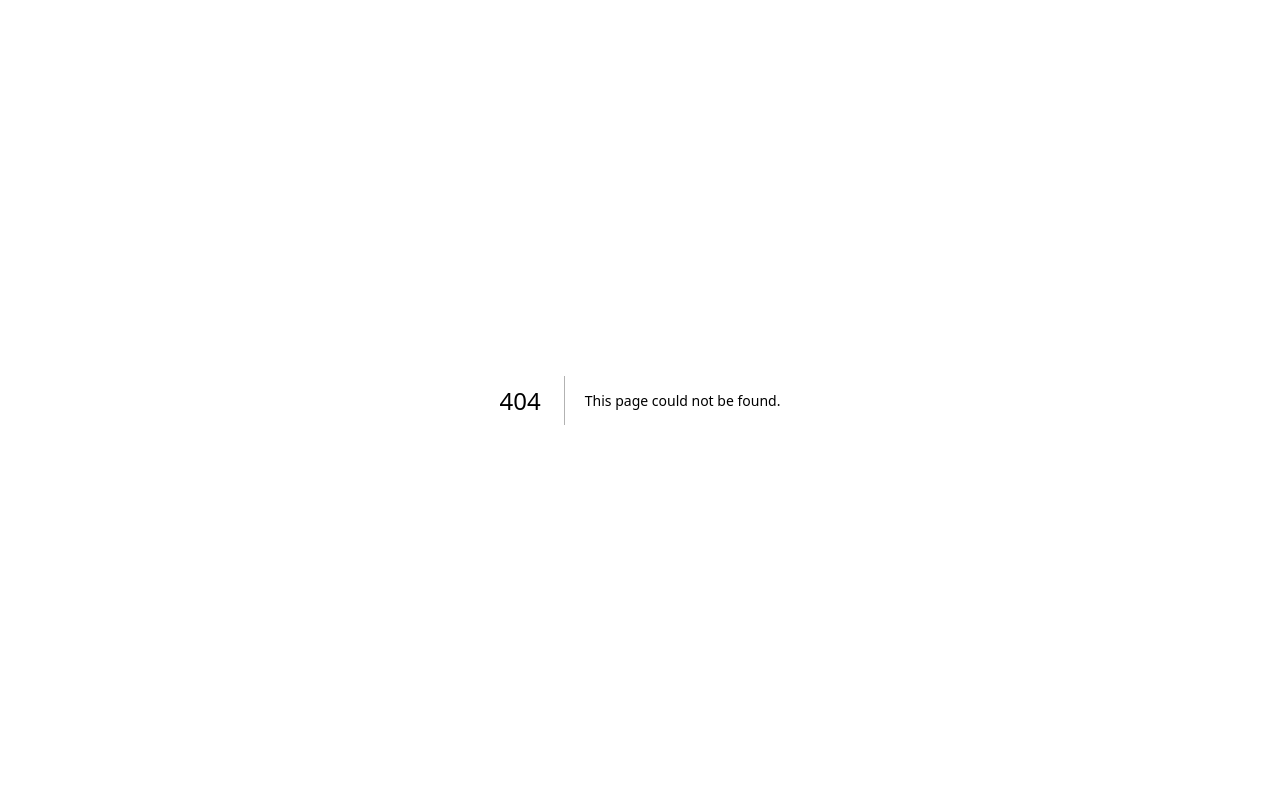
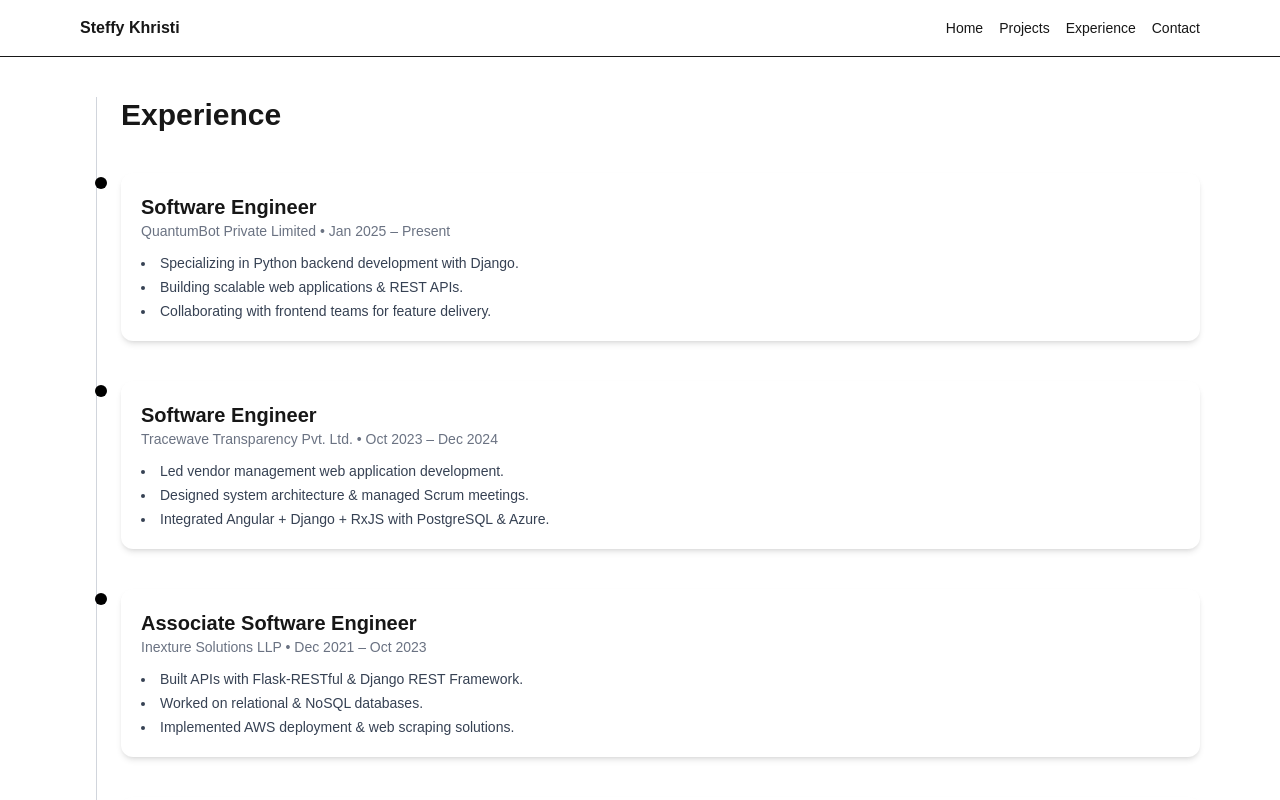
Before and after one commit to steffyjk/steffy-portfolio, a Next.js app in the folder portfolio/: page /experience in a window 1280 px wide. Before the commit this address had no page. Shown: the top 800 px of the page. Built offline with nearby package versions, Linux system fonts and the light colour scheme.

Commit message:
[ Feat ] : added all pages regarding contact, home, projects and experience

```diff
--- /dev/null
+++ b/portfolio/src/app/contact/page.js
@@ -0,0 +1,18 @@
+export default function Contact() {
+  return (
+    <div className="max-w-lg mx-auto">
+      <h2 className="text-2xl font-bold">Contact Me</h2>
+      <p className="mt-2">Email: steffy.jk20158@gmail.com</p>
+      <p>Phone: +91 7069214086</p>
+      <div className="mt-4">
+        <a
+          href="https://linkedin.com/in/steffy-khristi"
+          className="underline"
+          target="_blank"
+        >
+          LinkedIn
+        </a>
+      </div>
+    </div>
+  );
+}
--- /dev/null
+++ b/portfolio/src/app/experience/page.js
@@ -0,0 +1,69 @@
+export default function Experience() {
+  const experiences = [
+    {
+      role: "Software Engineer",
+      company: "QuantumBot Private Limited",
+      period: "Jan 2025 – Present",
+      details: [
+        "Specializing in Python backend development with Django.",
+        "Building scalable web applications & REST APIs.",
+        "Collaborating with frontend teams for feature delivery.",
+      ],
+    },
+    {
+      role: "Software Engineer",
+      company: "Tracewave Transparency Pvt. Ltd.",
+      period: "Oct 2023 – Dec 2024",
+      details: [
+        "Led vendor management web application development.",
+        "Designed system architecture & managed Scrum meetings.",
+        "Integrated Angular + Django + RxJS with PostgreSQL & Azure.",
+      ],
+    },
+    {
+      role: "Associate Software Engineer",
+      company: "Inexture Solutions LLP",
+      period: "Dec 2021 – Oct 2023",
+      details: [
+        "Built APIs with Flask-RESTful & Django REST Framework.",
+        "Worked on relational & NoSQL databases.",
+        "Implemented AWS deployment & web scraping solutions.",
+      ],
+    },
+    {
+      role: "Python Trainee Intern",
+      company: "InfoLabz",
+      period: "Dec 2019 – Jan 2020",
+      details: [
+        "Learned Python fundamentals & IoT technologies.",
+        "Worked on Arduino hardware & interactive systems.",
+      ],
+    },
+  ];
+
+  return (
+    <section className="relative border-l border-gray-300 ml-4 pl-6">
+      <h2 className="text-3xl font-bold mb-10">Experience</h2>
+      <div className="space-y-10">
+        {experiences.map((exp, i) => (
+          <div key={i} className="relative">
+            {/* Timeline Dot */}
+            <div className="absolute -left-[1.6rem] top-1 w-3 h-3 bg-black rounded-full"></div>
+
+            <div className="bg-white shadow-md rounded-xl p-5 hover:shadow-lg transition">
+              <h3 className="font-semibold text-xl">{exp.role}</h3>
+              <p className="text-sm text-gray-500">
+                {exp.company} • {exp.period}
+              </p>
+              <ul className="mt-3 list-disc list-inside text-gray-700 text-sm space-y-1">
+                {exp.details.map((d, j) => (
+                  <li key={j}>{d}</li>
+                ))}
+              </ul>
+            </div>
+          </div>
+        ))}
+      </div>
+    </section>
+  );
+}
--- a/portfolio/src/app/layout.js
+++ b/portfolio/src/app/layout.js
@@ -1,28 +1,17 @@
-import { Geist, Geist_Mono } from "next/font/google";
-import "./globals.css";
-
-const geistSans = Geist({
-  variable: "--font-geist-sans",
-  subsets: ["latin"],
-});
-
-const geistMono = Geist_Mono({
-  variable: "--font-geist-mono",
-  subsets: ["latin"],
-});
-
 export const metadata = {
   title: "@steffy_jk_",
   description: "Generated by @steffyjk",
 };
 
+import "./globals.css";
+import Navbar from "../components/Navbar";
+
 export default function RootLayout({ children }) {
   return (
     <html lang="en">
-      <body
-        className={`${geistSans.variable} ${geistMono.variable} antialiased`}
-      >
-        {children}
+      <body>
+        <Navbar />
+        <main className="max-w-6xl mx-auto px-4 py-10">{children}</main>
       </body>
     </html>
   );
--- /dev/null
+++ b/portfolio/src/app/projects/page.js
@@ -0,0 +1,37 @@
+export default function Projects() {
+  const projects = [
+    {
+      title: "Unibox – Unified Chat Platform",
+      description:
+        "WhatsApp + Telegram + internal messaging with real-time sync.",
+      tech: ["Django", "React", "PostgreSQL"],
+    },
+    {
+      title: "VENUS Tender Management",
+      description:
+        "Full-stack solution with Angular + Django + RxJS + Azure.",
+      tech: ["Angular", "Django", "RxJS"],
+    },
+  ];
+
+  return (
+    <section className="grid gap-6 sm:grid-cols-2">
+      {projects.map((p, i) => (
+        <article key={i} className="border rounded-xl p-5">
+          <h3 className="font-semibold">{p.title}</h3>
+          <p className="mt-2 text-sm text-gray-600">{p.description}</p>
+          <div className="mt-3 flex flex-wrap gap-2">
+            {p.tech.map((t) => (
+              <span
+                key={t}
+                className="px-2 py-1 text-xs border rounded-full"
+              >
+                {t}
+              </span>
+            ))}
+          </div>
+        </article>
+      ))}
+    </section>
+  );
+}
--- /dev/null
+++ b/portfolio/src/components/Navbar.jsx
@@ -0,0 +1,17 @@
+import Link from "next/link";
+
+export default function Navbar() {
+  return (
+    <header className="w-full border-b bg-white">
+      <nav className="max-w-6xl mx-auto flex items-center justify-between px-4 h-14">
+        <span className="font-bold">Steffy Khristi</span>
+        <div className="flex gap-4 text-sm">
+          <Link href="/">Home</Link>
+          <Link href="/projects">Projects</Link>
+          <Link href="/experience">Experience</Link>
+          <Link href="/contact">Contact</Link>
+        </div>
+      </nav>
+    </header>
+  );
+}
```
Also changed, not shown: portfolio/src/components/Footer.jsx (added), portfolio/src/components/Hero.jsx (added), portfolio/src/components/ProjectCard.jsx (added), 1 other file (tests, documents, lock files or other folders).
